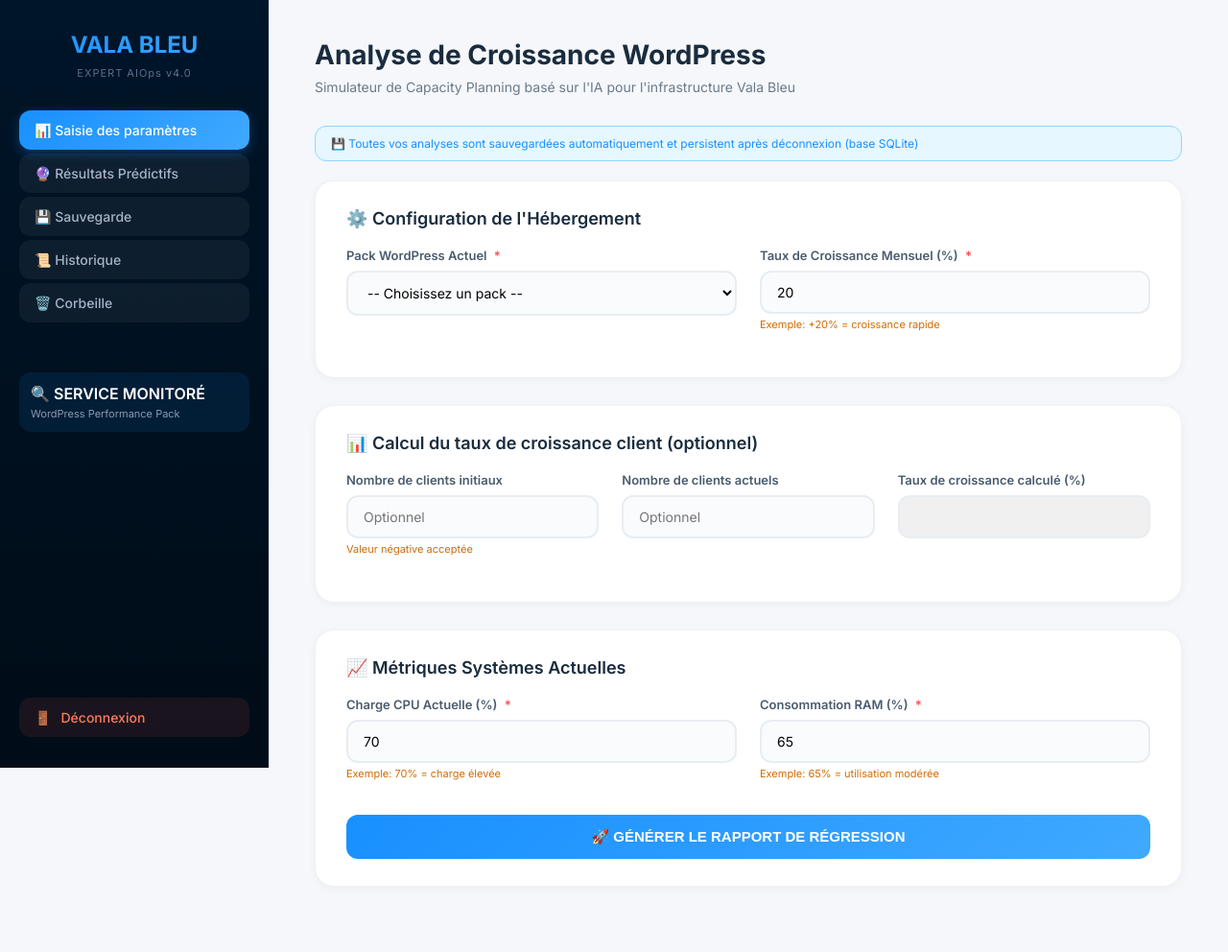
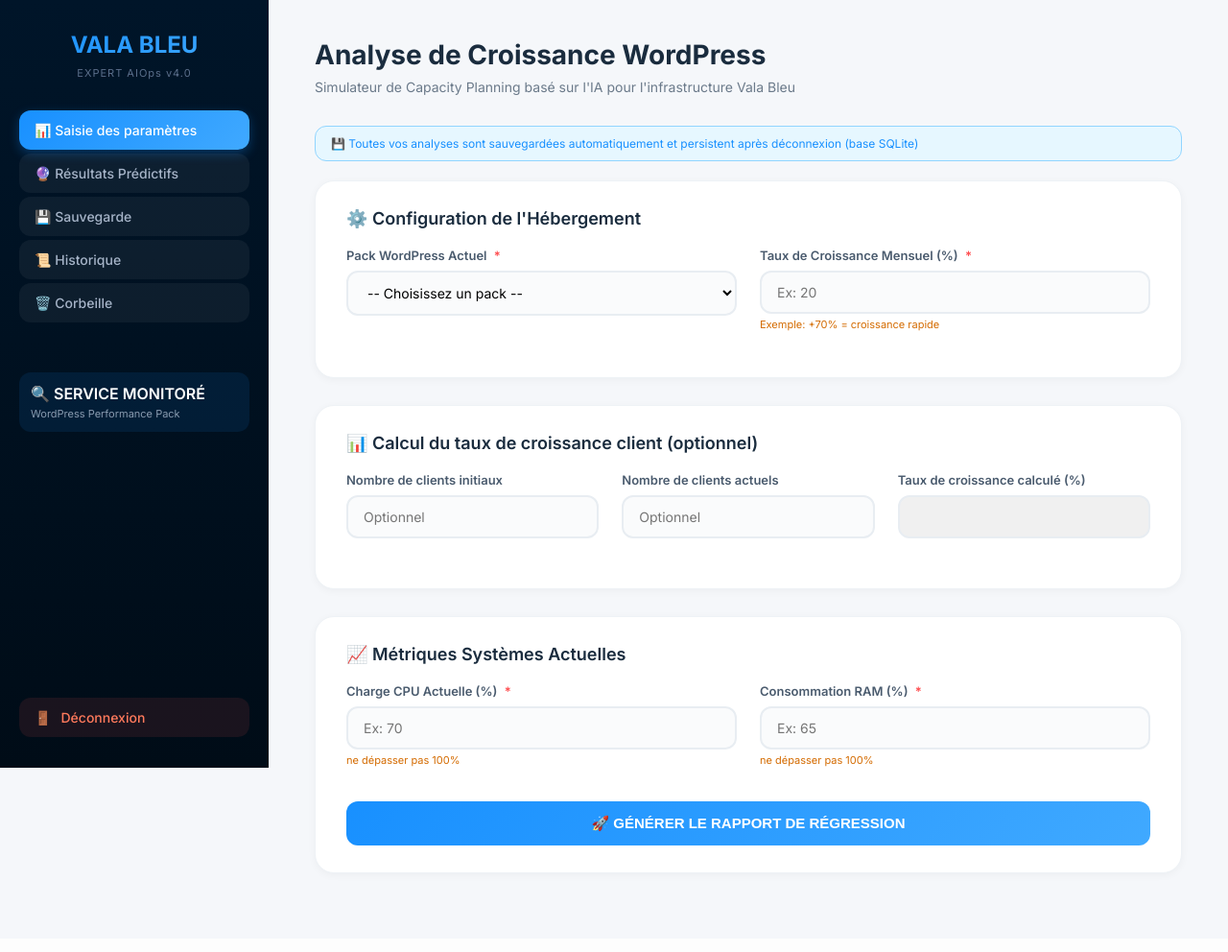
Before and after one commit to tech-abdennour/SFE, a PHP site: page /index.php in a window 1280 px wide. Shown: the whole page at 96% size. After the commit the page ends 912 px from the top, so only its background shows below. Run offline with PHP 8.4, Linux system fonts and the light colour scheme; the visitor is signed in with stand-in values (Sample User, id 1).

Commit message:
Update index.php

```diff
--- a/sfe-docker-nginx/app/index.php
+++ b/sfe-docker-nginx/app/index.php
@@ -47,7 +47,6 @@
         deleted_at TEXT
     )");
 } catch (Exception $e) {
-    // En cas d'erreur SQLite, on continue avec la session
     error_log("SQLite error: " . $e->getMessage());
 }
 
@@ -67,7 +66,6 @@
 }
 
 if (isset($_GET['logout'])) {
-    // On ne détruit pas les données, on garde la base SQLite
     session_destroy();
     header("Location: " . $_SERVER['PHP_SELF']);
     exit();
@@ -148,13 +146,11 @@
         return false;
     }
     try {
-        // Récupérer la prédiction
         $stmt = $pdo->prepare("SELECT * FROM predictions WHERE id = :id AND is_deleted = 0");
         $stmt->execute([':id' => $id]);
         $pred = $stmt->fetch(PDO::FETCH_ASSOC);
 
         if ($pred) {
-            // Ajouter à la corbeille
             $stmt2 = $pdo->prepare("INSERT INTO deleted_sauvegardes (id, created_at, cpu_usage, ram_usage, growth_rate, clients_initiaux, clients_actuels, wp_type, predicted_load, months_until_saturation, status, recommendation, deleted_at)
                 VALUES (:id, :created_at, :cpu_usage, :ram_usage, :growth_rate, :clients_initiaux, :clients_actuels, :wp_type, :predicted_load, :months_until_saturation, :status, :recommendation, :deleted_at)");
             $stmt2->execute([
@@ -173,10 +169,8 @@
                 ':deleted_at' => date('Y-m-d H:i:s')
             ]);
 
-            // Supprimer de la table principale
             $stmt3 = $pdo->prepare("DELETE FROM predictions WHERE id = :id");
             $stmt3->execute([':id' => $id]);
-
             return true;
         }
         return false;
@@ -245,10 +239,8 @@
     exit();
 }
 
-// Récupération des données depuis la base ou la session
 $history_predictions = getPredictions($pdo);
 $deleted_sauvegardes = getDeletedSauvegardes($pdo);
-
 $active_tab = isset($_GET['tab']) ? $_GET['tab'] : (isset($_SESSION['last_tab']) ? $_SESSION['last_tab'] : 'dashboard');
 $_SESSION['last_tab'] = $active_tab;
 
@@ -261,6 +253,7 @@
     <meta charset="UTF-8">
     <meta name="viewport" content="width=device-width, initial-scale=1.0">
     <title>Vala Bleu - Authentification Expert</title>
+	<link rel="icon" type="image/x-icon" href="vala-svgrepo-com.ico">
     <link href="https://fonts.googleapis.com/css2?family=Inter:wght@400;500;600;700&display=swap" rel="stylesheet">
     <style>
         * { margin: 0; padding: 0; box-sizing: border-box; }
@@ -372,11 +365,11 @@
             <form method="POST">
                 <div class="input-group">
                     <label>Identifiant</label>
-                    <input type="text" name="username" placeholder="admin" required autofocus>
+                    <input type="text" name="username">
                 </div>
                 <div class="input-group">
                     <label>Mot de passe</label>
-                    <input type="password" name="password" placeholder="vala2026" required>
+                    <input type="password" name="password">
                 </div>
                 <button type="submit" name="login_submit">Accéder au Dashboard</button>
             </form>
@@ -877,8 +870,8 @@
                 </div>
                 <div class="form-group">
                     <label>Taux de Croissance Mensuel (%) <span class="required-field">*</span></label>
-                    <input type="number" id="growth" step="1" placeholder="Ex: 20" value="20">
-                    <div class="warning-text">Exemple: +20% = croissance rapide</div>
+                    <input type="number" id="growth" step="1" placeholder="Ex: 20">
+                    <div class="warning-text">Exemple: +70% = croissance rapide</div>
                 </div>
             </div>
         </div>
@@ -889,7 +882,9 @@
                 <div class="form-group">
                     <label>Nombre de clients initiaux</label>
                     <input type="number" id="clients_initiaux" step="100" placeholder="Optionnel" oninput="calculerTauxCroissance()">
-                    <div class="warning-text">Valeur négative acceptée</div>
+					<div id="error-message" style="color: #ff4d4f; font-size: 12px; margin-top: 5px; display: none;">
+						⚠️ Le nombre de clients ne peut pas être négatif.
+					</div>
                 </div>
                 <div class="form-group">
                     <label>Nombre de clients actuels</label>
@@ -912,13 +907,13 @@
             <div class="grid-2">
                 <div class="form-group">
                     <label>Charge CPU Actuelle (%) <span class="required-field">*</span></label>
-                    <input type="number" id="cpu" placeholder="Ex: 70" min="0" max="100" step="1" value="70" oninput="validateCpuRam(this)">
-                    <div class="warning-text">Exemple: 70% = charge élevée</div>
+                    <input type="number" id="cpu" placeholder="Ex: 70" min="0" max="100" step="1" oninput="validateCpuRam(this)">
+                    <div class="warning-text">ne dépasser pas 100%</div>
                 </div>
                 <div class="form-group">
                     <label>Consommation RAM (%) <span class="required-field">*</span></label>
-                    <input type="number" id="ram" placeholder="Ex: 65" min="0" max="100" step="1" value="65" oninput="validateCpuRam(this)">
-                    <div class="warning-text">Exemple: 65% = utilisation modérée</div>
+                    <input type="number" id="ram" placeholder="Ex: 65" min="0" max="100" step="1" oninput="validateCpuRam(this)">
+                    <div class="warning-text">ne dépasser pas 100%</div>
                 </div>
             </div>
             <button class="btn-primary" onclick="runExpertAnalysis()">
@@ -1592,6 +1587,29 @@
     const cpuInput = document.getElementById('cpu');
     const ramInput = document.getElementById('ram');
     const growthInput = document.getElementById('growth');
+    const clientsInit = document.getElementById('clients_initiaux');
+    const clientsAct = document.getElementById('clients_actuels');
+
+    let hasError = false;
+
+    if (parseFloat(cpuInput.value) < 0) {
+        showToast('❌ La charge CPU ne peut pas être négative !', true);
+        hasError = true;
+    }
+    if (parseFloat(ramInput.value) < 0) {
+        showToast('❌ La charge RAM ne peut pas être négative !', true);
+        hasError = true;
+    }
+    if (parseFloat(clientsInit.value) < 0) {
+        showToast('❌ Le nombre de clients initiaux ne peut pas être négatif !', true);
+        hasError = true;
+    }
+    if (parseFloat(clientsAct.value) < 0) {
+        showToast('❌ Le nombre de clients actuels ne peut pas être négatif !', true);
+        hasError = true;
+    }
+
+    if (hasError) return;
 
     if (!packSelect.value) {
         showToast('❌ Veuillez choisir un pack WordPress !', true);
@@ -1600,25 +1618,11 @@
         return;
     }
 
-    if (cpuInput.value === '' || cpuInput.value === null) {
-        showToast('❌ Veuillez saisir la charge CPU !', true);
-        cpuInput.classList.add('value-error');
-        setTimeout(() => cpuInput.classList.remove('value-error'), 2000);
-        return;
-    }
-
-    if (ramInput.value === '' || ramInput.value === null) {
-        showToast('❌ Veuillez saisir la charge RAM !', true);
-        ramInput.classList.add('value-error');
-        setTimeout(() => ramInput.classList.remove('value-error'), 2000);
-        return;
-    }
-
     let growth = null;
-    const clients_initiaux = document.getElementById('clients_initiaux').value;
-    const clients_actuels = document.getElementById('clients_actuels').value;
-
-    if (clients_initiaux !== '' && clients_actuels !== '' && parseFloat(clients_initiaux) !== 0) {
+    const clients_initiaux = clientsInit.value;
+    const clients_actuels = clientsAct.value;
+
+    if (clients_initiaux !== '' && clients_actuels !== '' && parseFloat(clients_initiaux) !== 0 && parseFloat(clients_initiaux) > 0) {
         const init = parseFloat(clients_initiaux);
         const act = parseFloat(clients_actuels);
         growth = ((act - init) / init) * 100;
@@ -1626,16 +1630,7 @@
     } else if (growthInput.value !== '' && growthInput.value !== null) {
         growth = parseFloat(growthInput.value);
     } else {
-        showToast('❌ Veuillez saisir un taux de croissance OU renseigner les clients (initiaux et actuels) !', true);
-        growthInput.classList.add('value-error');
-        setTimeout(() => growthInput.classList.remove('value-error'), 2000);
-        return;
-    }
-
-    if (clients_actuels !== '') {
-        if (!checkClientLimit()) {
-            return;
-        }
+        growth = 0;
     }
 
     let cpu = parseFloat(cpuInput.value) || 0;
@@ -1654,8 +1649,7 @@
     for (let i = 0; i <= 100; i += 5) {
         const theoreticalValue = cpu + (i * slope * (Math.max(-100, Math.min(200, growth)) / 100));
         const randomVariation = (Math.random() - 0.5) * 8;
-        let yValue = theoreticalValue + randomVariation;
-        scatterData.push({ x: i, y: yValue });
+        scatterData.push({ x: i, y: theoreticalValue + randomVariation });
     }
 
     const yAt0 = cpu;
@@ -1788,6 +1782,17 @@
     showPredictionMessage();
     document.getElementById('no-data-message').style.display = 'none';
     document.getElementById('results-content').style.display = 'block';
+
+    // Changer d'onglet vers Résultats
+    showTab('resultats');
+
+    // SCROLL EN HAUT DE PAGE (CORRECTION)
+    setTimeout(() => {
+        window.scrollTo({
+            top: 0,
+            behavior: 'smooth'
+        });
+    }, 100);
 }
 
 document.addEventListener('DOMContentLoaded', function() {
```
